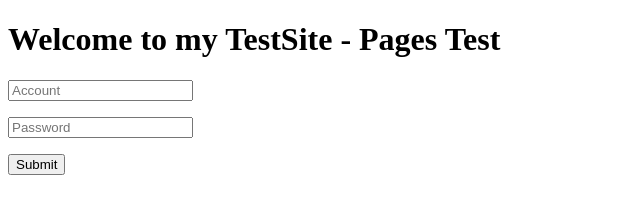
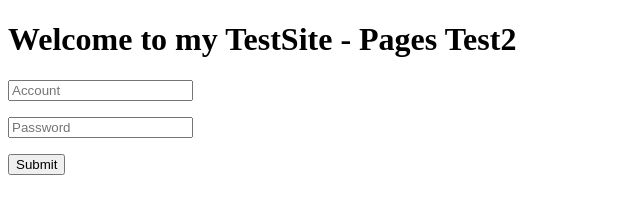
Before and after one commit to x7530300x/github-pages-test3, a plain HTML site: page index.html in a window 1280 px wide. Shown: the full height of the page, 0-640 px from the left. Drawn offline with Linux system fonts and the light colour scheme.

Commit message:
commit index html change

```diff
--- a/index.html
+++ b/index.html
@@ -1,7 +1,7 @@
 <!DOCTYPE html>
 <html lang="en">
 <head>
-    <H1> Welcome to my TestSite - Pages Test</H1>
+    <H1> Welcome to my TestSite - Pages Test2</H1>
     <form method="POST">
         <p><input type="text" class="form-control" name="account" placeholder="Account">
         <p><input type="text" class="form-control" name="password" placeholder="Password">
```
